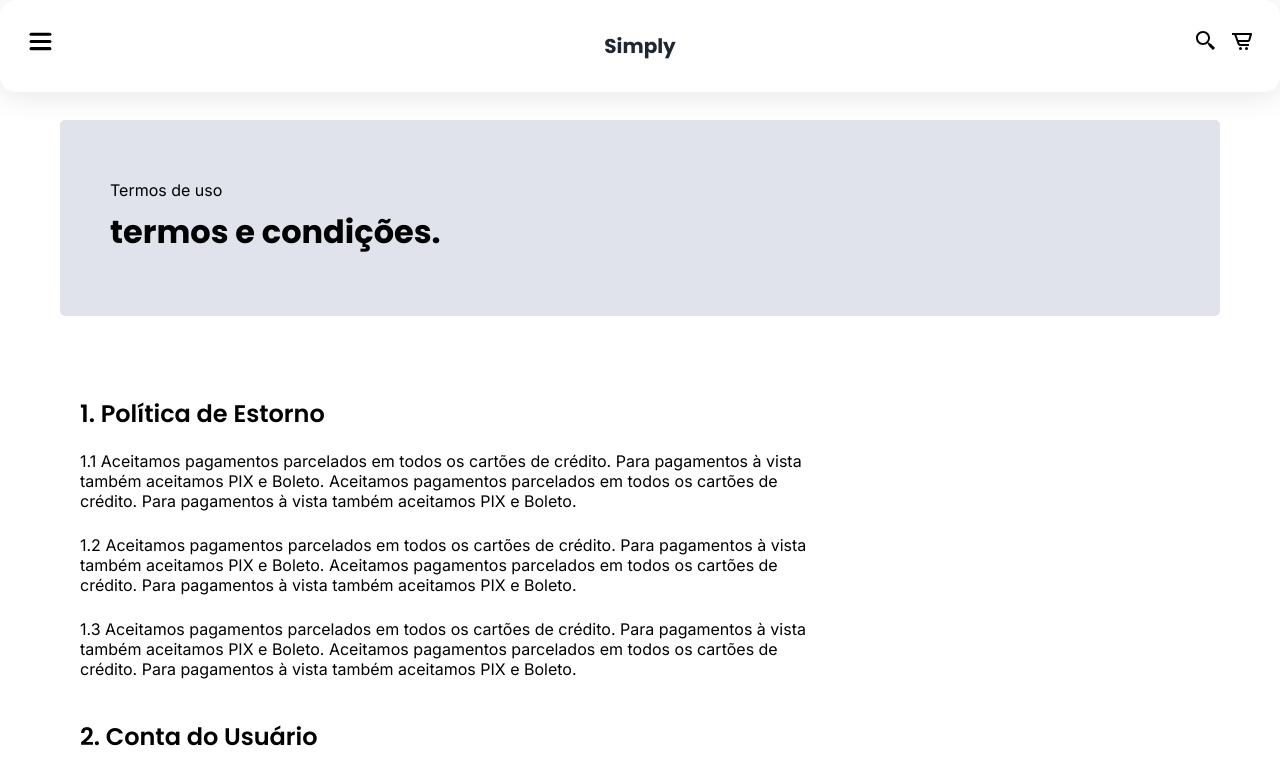
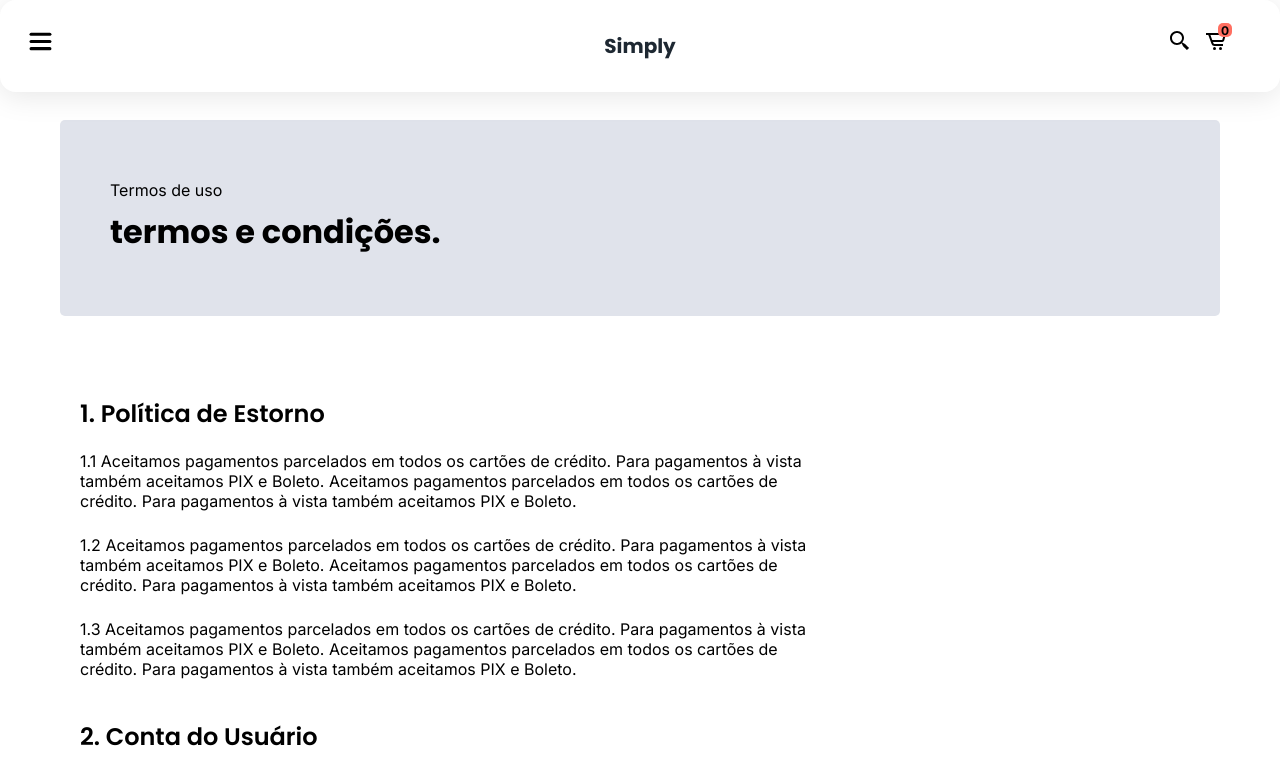
Before and after one commit to Wellington-Developer/simply-app, a React (Vite) app: page /termos in a window 1280 px wide. Shown: the top 775 px of the page. Built offline with nearby package versions, Linux system fonts and the light colour scheme; no server answers.

Commit message:
feat: cart handle number

```diff
--- a/src/components/Footer/index.tsx
+++ b/src/components/Footer/index.tsx
@@ -1,9 +1,29 @@
 // Styles
 import { Link } from 'react-router-dom'
 import './styles.css'
-import { useState } from 'react'
+import { useState, useRef, useEffect } from 'react'
 
 export const Footer = () => {
+    const refferenceWidth = useRef(null);
+    const [ isWidthPercentage, setIsWidthPercentage ] = useState(0);
+
+    const handleGetWidthScreen = () => {
+        setIsWidthPercentage(refferenceWidth.current.offsetWidth);
+    }
+
+    const handleFooterMenu = () => {
+        if(refferenceWidth.current.offsetWidth <= 600) {
+            setShowLinks(false)
+            setShowLinks2(false)
+            setShowLinks3(false)
+            setShowLinks4(false)
+        } else {
+            setShowLinks(true)
+            setShowLinks2(true)
+            setShowLinks3(true)
+            setShowLinks4(true)
+        }
+    }
 
     const [ showLinks, setShowLinks ] = useState(false)
     const [ showLinks2, setShowLinks2 ] = useState(false)
@@ -26,8 +46,14 @@ export const Footer = () => {
         setShowLinks4(!showLinks4)
     }
 
+    useEffect(() => {
+        handleGetWidthScreen()
+        handleFooterMenu()
+
+    }, [])
+
     return (
-        <div className="container-footer">
+        <div className="container-footer" ref={refferenceWidth}>
             <div className="submenu">
                 <div className="box-footer" onClick={toggleLinks}>
                     <h1 >Institucional</h1>
--- a/src/components/Header/index.tsx
+++ b/src/components/Header/index.tsx
@@ -2,7 +2,7 @@
 import './styles.css';
 
 // React Hooks
-import { useState, useEffect } from "react";
+import { useState, useEffect, useContext } from "react";
 
 // React Icons
 import { BiCartAlt, BiSearchAlt2, BiX } from 'react-icons/bi';
@@ -17,6 +17,7 @@ import { MenuToggle } from './utils/MenuToggle';
 import { Cart } from '../Cart';
 import { Link } from 'react-router-dom';
 import { InputSearch } from '../InputSerch';
+import { GlobalContext } from '../context/GlobalContext';
 
 
 function useMenuAnimation(isOpen: boolean) {
@@ -68,6 +69,8 @@ export const Header = () => {
     const [isOpen, setIsOpen] = useState(false);
     const [modalIsOpen, setModalIsOpen] = useState(false);
     const [ inputIsOpen, setInputIsOpen ] = useState(false);
+    const { cart } = useContext(GlobalContext);
+
 
     const scope = useMenuAnimation(isOpen);
 
@@ -114,6 +117,9 @@ export const Header = () => {
                   )
                 }
                 <BiCartAlt onClick={ handleModalIsOpen }/>
+                <div className="contador">
+                  {cart.length}
+                </div>
               </div>
             </div>
         </div>
--- a/src/components/Header/styles.css
+++ b/src/components/Header/styles.css
@@ -57,4 +57,18 @@
 }
 .principal-container__header .right-icon__header svg:hover {
   color: var(--primary-color-o5);
+}
+.principal-container__header .right-icon__header .contador {
+  position: relative;
+  top: -6px;
+  right: 22px;
+  height: 14px;
+  width: 14px;
+  border-radius: 5px;
+  font-size: 12px;
+  display: flex;
+  font-weight: bold;
+  align-items: center;
+  justify-content: center;
+  background: var(--primary-color-o5);
 }/*# sourceMappingURL=styles.css.map */
--- a/src/components/Header/styles.scss
+++ b/src/components/Header/styles.scss
@@ -67,5 +67,20 @@
         svg:hover {
             color: var(--primary-color-o5);
         }
+
+        .contador {
+            position: relative;
+            top: -6px;
+            right: 22px;
+            height: 14px;
+            width: 14px;
+            border-radius: 5px;
+            font-size: 12px;
+            display: flex;
+            font-weight: bold;
+            align-items: center;
+            justify-content: center;
+            background: var(--primary-color-o5);
+        }
     }
 }
```
Also changed, not shown: 1 other file (tests, documents, lock files or other folders).
